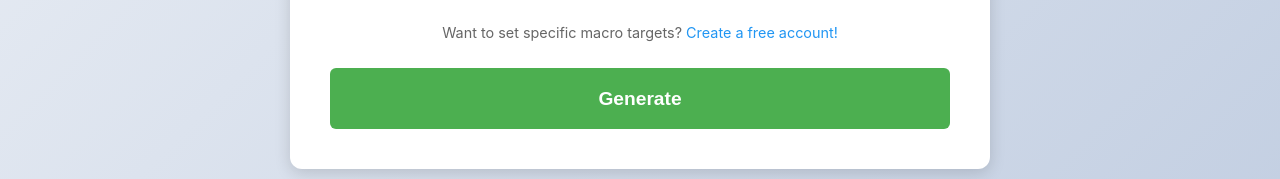
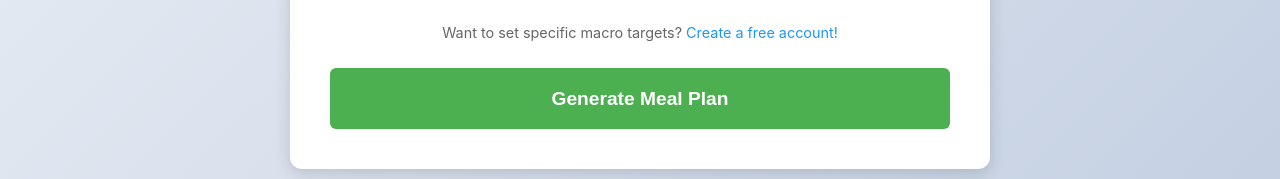
Before and after one commit to dfegarido/taastee.com, a plain HTML site: page index.html in a window 1280 px wide. Shown: the part 964-1143 px from the top of the page. Drawn offline with Linux system fonts and the light colour scheme.

Commit message:
update button

```diff
--- a/index.html
+++ b/index.html
@@ -75,7 +75,7 @@
 
                     <p class="account-prompt">Want to set specific macro targets? <a href="#">Create a free account!</a></p>
 
-                    <button id="generate-btn" class="btn-primary btn-large">Generate</button>
+                    <button id="generate-btn" class="btn-primary btn-large">Generate Meal Plan</button>
                 </div>
 
                 <div id="meal-plan-result" class="meal-plan-result hidden"></div>
```
